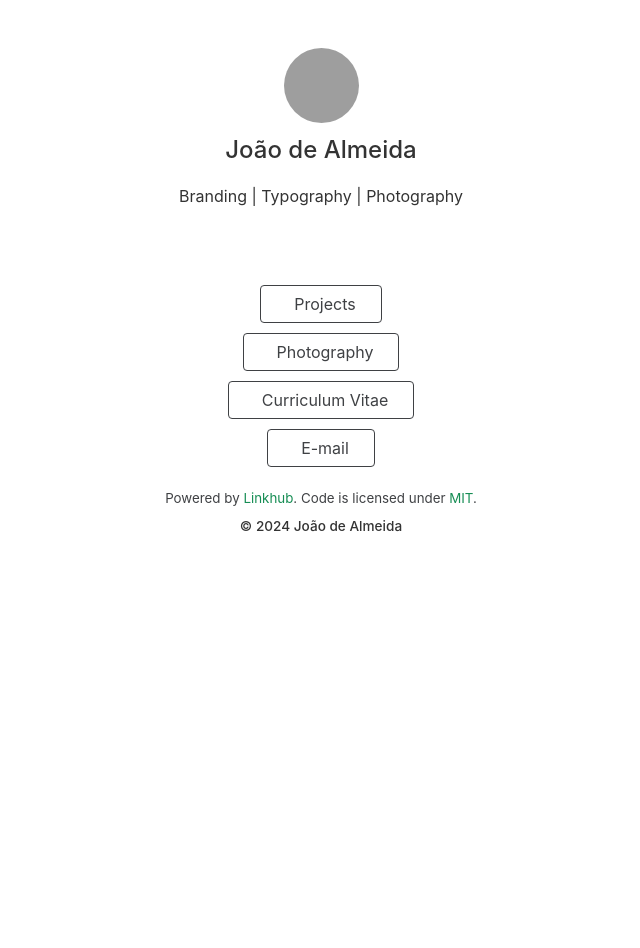
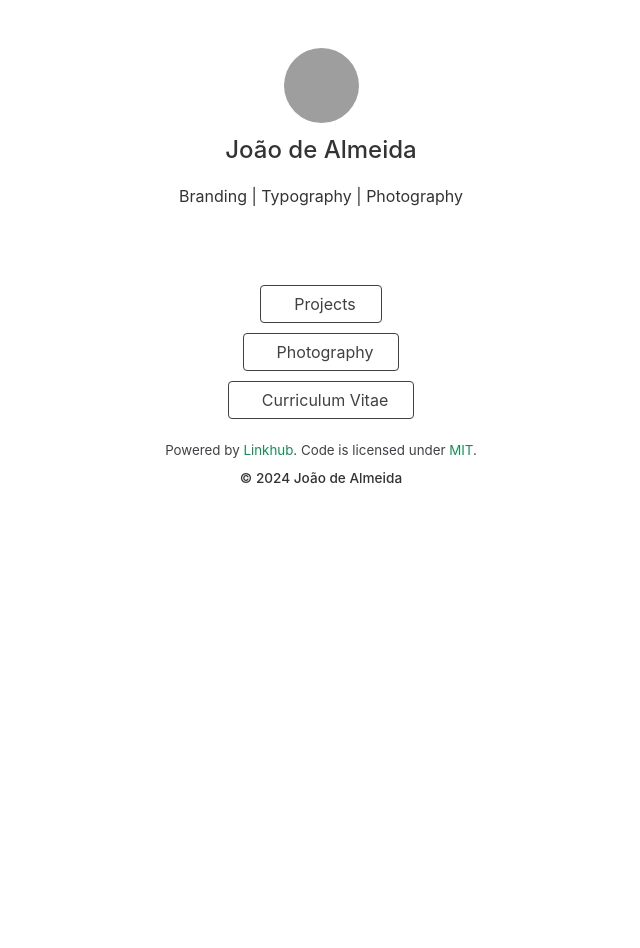
Before and after one commit to xiskg/link-bio, a Jekyll site: the page built from index.html, in a window 1280 px wide. Shown: the whole page, without its empty margins (319-959 px from the left). Built offline with Jekyll 4.4.1, drawn with Linux system fonts in a browser that asks for light colours; nearby versions of some CDN libraries; comment, search, counter and statistics services are not loaded; grey boxes are pictures that could not be loaded.

Commit message:
Update links.yml

```diff
--- a/_data/links.yml
+++ b/_data/links.yml
@@ -11,7 +11,3 @@
     - title: Curriculum Vitae
       url: https://www.example.com
       icon: line-md:clipboard-list-twotone
-
-    - title: E-mail
-      url: mailto:joao@dealmeida.me
-      icon: line-md:email-twotone
```
